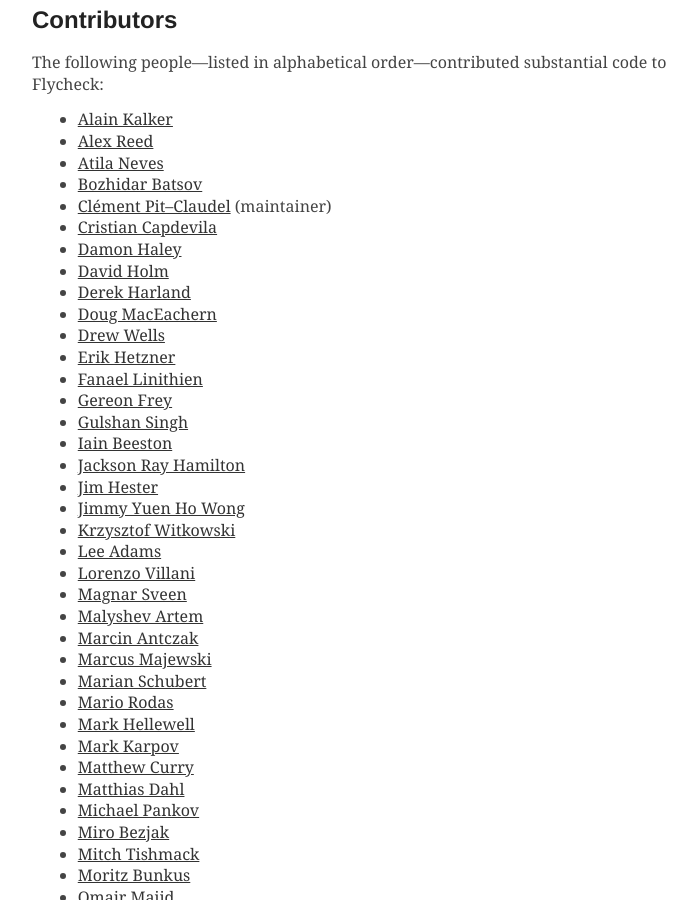
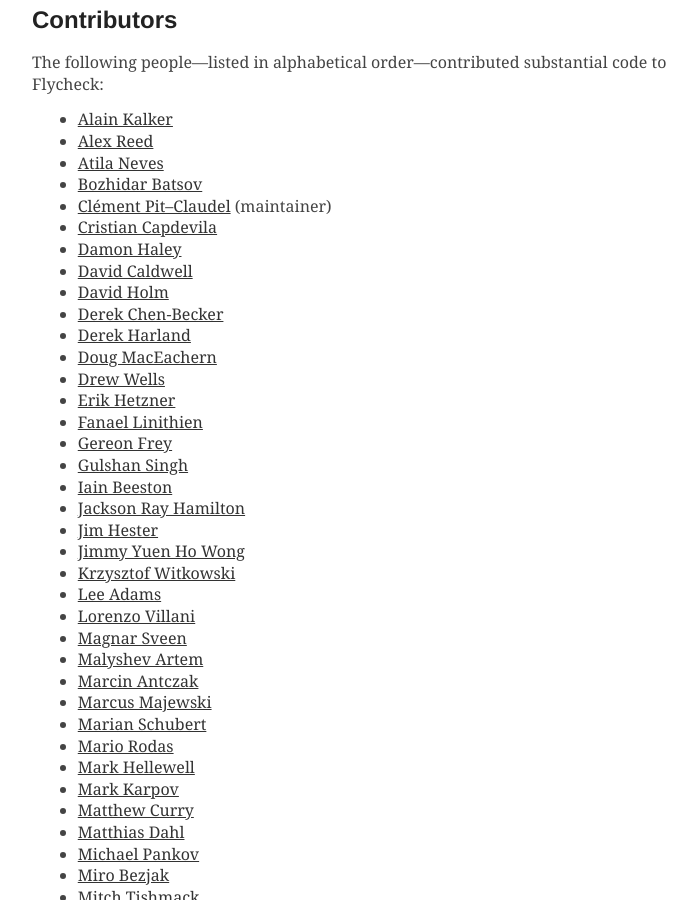
Before and after one commit to cmarqu/flycheck.github.io, a Jekyll site: the page built from people.md, in a window 1280 px wide and 900 px high, scrolled down 1102 px. Shown: the whole window, without its empty margins (258-955 px from the left). Built offline with Jekyll 4.4.1, drawn with Linux system fonts in a browser that asks for light colours; some web fonts are replaced.

Commit message:
Update from flycheck/flycheck@b49684aa

```diff
--- a/_includes/authors.md
+++ b/_includes/authors.md
@@ -9,7 +9,9 @@
 * [Clément Pit--Claudel](https://github.com/cpitclaudel) (maintainer)
 * [Cristian Capdevila](https://github.com/capdevc)
 * [Damon Haley](https://github.com/dhaley)
+* [David Caldwell](https://github.com/caldwell)
 * [David Holm](https://github.com/dholm)
+* [Derek Chen-Becker](https://github.com/dchenbecker)
 * [Derek Harland](https://github.com/donkopotamus)
 * [Doug MacEachern](https://github.com/dougm)
 * [Drew Wells](https://github.com/drewwells)
```
